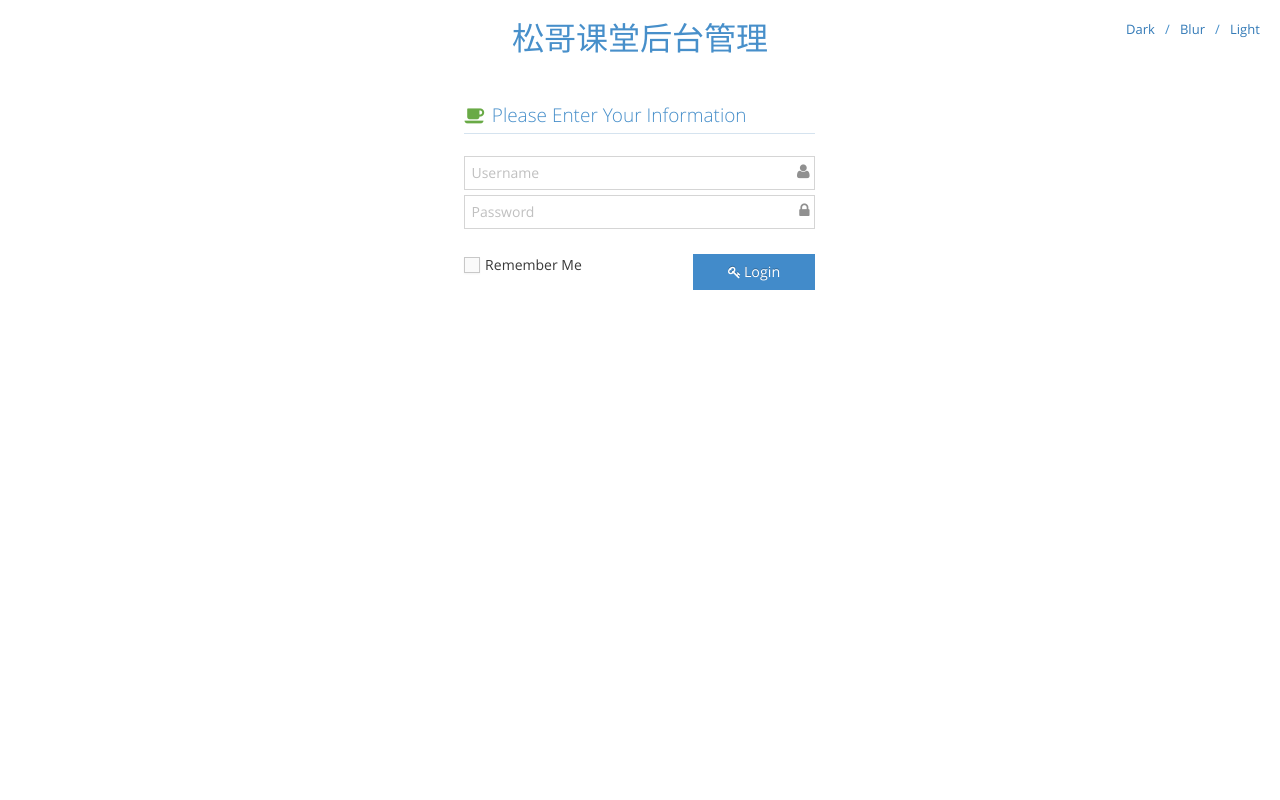
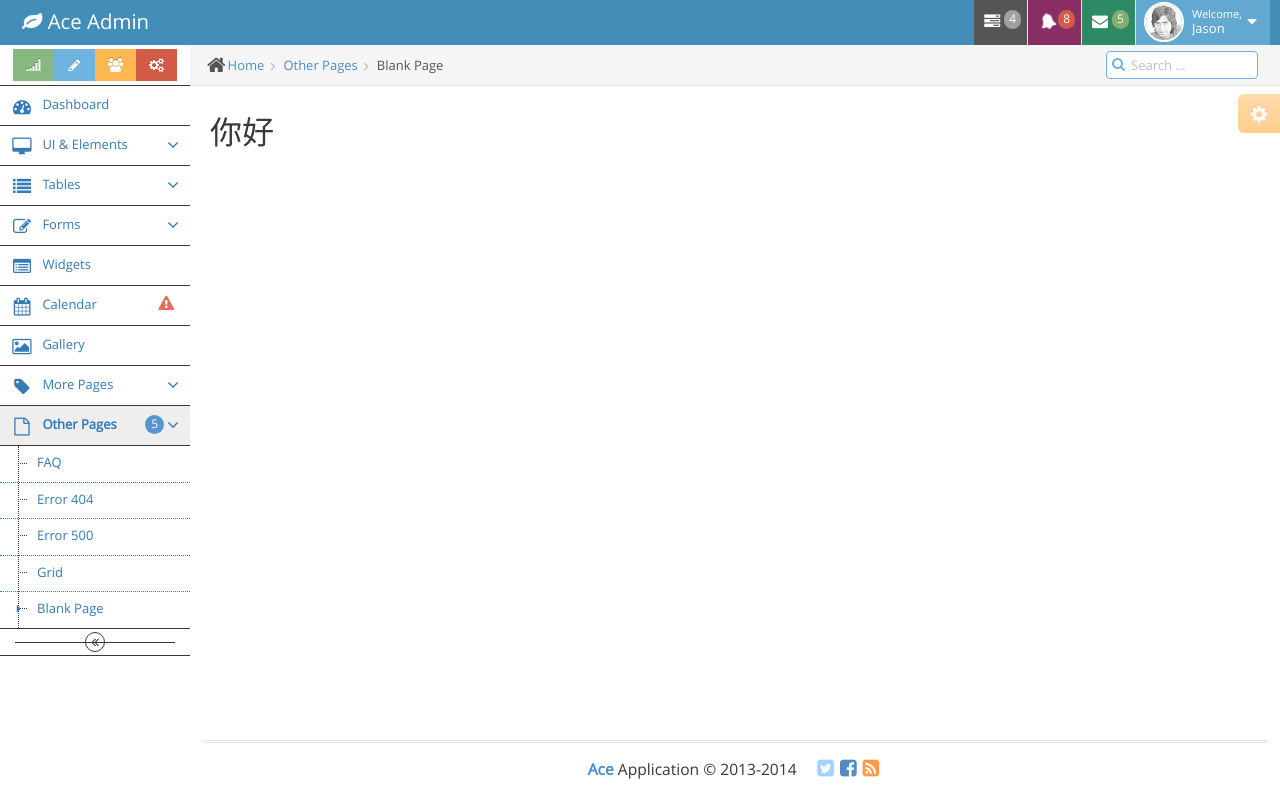
Before and after one commit to yinoob/course, a Vue app in the folder admin/: page /welcome in a window 1280 px wide. Before the commit this address led to /login. Built offline with nearby package versions, Linux system fonts and the light colour scheme.

Commit message:
增加welcome子组件，增加admin/welcome子路由

```diff
--- a/admin/src/router.js
+++ b/admin/src/router.js
@@ -18,15 +18,15 @@ export default new Router({
         redirect: "/login",
     }, {
         path: "/login",
-        component: Login
+        component: Login,
     }, {
-        path: "/admin",
+        path: "/",
+        name: "admin",
         component: Admin,
         children: [{
             path: "welcome",
+            name: "welcome",
             component: Welcome,
         }]
-
-
     }]
 })
--- a/admin/src/views/admin.vue
+++ b/admin/src/views/admin.vue
@@ -184,7 +184,7 @@
                   <ul class="dropdown-menu dropdown-navbar">
                     <li>
                       <a href="#" class="clearfix">
-                        <img src="assets/images/avatars/avatar.png" class="msg-photo" alt="Alex's Avatar" />
+                        <img src="ace/assets/images/avatars/avatar.png" class="msg-photo" alt="Alex's Avatar" />
                         <span class="msg-body">
 													<span class="msg-title">
 														<span class="blue">Alex:</span>
@@ -201,7 +201,7 @@
 
                     <li>
                       <a href="#" class="clearfix">
-                        <img src="assets/images/avatars/avatar3.png" class="msg-photo" alt="Susan's Avatar" />
+                        <img src="ace/assets/images/avatars/avatar3.png" class="msg-photo" alt="Susan's Avatar" />
                         <span class="msg-body">
 													<span class="msg-title">
 														<span class="blue">Susan:</span>
@@ -218,7 +218,7 @@
 
                     <li>
                       <a href="#" class="clearfix">
-                        <img src="assets/images/avatars/avatar4.png" class="msg-photo" alt="Bob's Avatar" />
+                        <img src="ace/assets/images/avatars/avatar4.png" class="msg-photo" alt="Bob's Avatar" />
                         <span class="msg-body">
 													<span class="msg-title">
 														<span class="blue">Bob:</span>
@@ -235,7 +235,7 @@
 
                     <li>
                       <a href="#" class="clearfix">
-                        <img src="assets/images/avatars/avatar2.png" class="msg-photo" alt="Kate's Avatar" />
+                        <img src="ace/assets/images/avatars/avatar2.png" class="msg-photo" alt="Kate's Avatar" />
                         <span class="msg-body">
 													<span class="msg-title">
 														<span class="blue">Kate:</span>
@@ -252,7 +252,7 @@
 
                     <li>
                       <a href="#" class="clearfix">
-                        <img src="assets/images/avatars/avatar5.png" class="msg-photo" alt="Fred's Avatar" />
+                        <img src="ace/assets/images/avatars/avatar5.png" class="msg-photo" alt="Fred's Avatar" />
                         <span class="msg-body">
 													<span class="msg-title">
 														<span class="blue">Fred:</span>
@@ -280,7 +280,7 @@
 
             <li class="light-blue dropdown-modal">
               <a data-toggle="dropdown" href="#" class="dropdown-toggle">
-                <img class="nav-user-photo" src="assets/images/avatars/user.jpg" alt="Jason's Photo" />
+                <img class="nav-user-photo" src="ace/assets/images/avatars/user.jpg" alt="Jason's Photo" />
                 <span class="user-info">
 									<small>Welcome,</small>
 									Jason
@@ -937,7 +937,6 @@
               <div class="col-xs-12">
                 <!-- PAGE CONTENT BEGINS -->
                 <router-view></router-view>
-
                 <!-- PAGE CONTENT ENDS -->
               </div><!-- /.col -->
             </div><!-- /.row -->
@@ -977,3 +976,18 @@
     </div><!-- /.main-container -->
   </div>
 </template>
+
+<script>
+  export default {
+    name: "admin",
+    mounted: function() {
+      $("body").removeClass("login-layout light-login");
+      $("body").attr("class","noskin");
+    },
+    methods:{
+      login(){
+        this.$router.push("/admin")
+      }
+    }
+  }
+</script>
--- a/admin/src/views/admin/welcome.vue
+++ b/admin/src/views/admin/welcome.vue
@@ -1,5 +1,19 @@
 <template>
-    <div>
-        <h1>欢迎！</h1>
-    </div>
+  <div>
+    <h1>你好</h1>
+  </div>
 </template>
+<script>
+  export default {
+    name: "welcome",
+    mounted: function() {
+      $("body").removeClass("login-layout light-login");
+      $("body").attr("class","noskin");
+    },
+    methods:{
+      login(){
+        this.$router.push("/admin")
+      }
+    }
+  }
+</script>
--- a/admin/src/views/login.vue
+++ b/admin/src/views/login.vue
@@ -83,10 +83,14 @@
 </template>
 <script>
   export default {
-    name: 'login',
+    name: "login",
+    mounted: function() {
+      $("body").removeClass("noskin");
+      $("body").attr("class", "login-layout light-login");
+    },
     methods:{
       login(){
-        this.$router.push("/admin")
+        this.$router.push("/welcome")
       }
     }
   }
```
